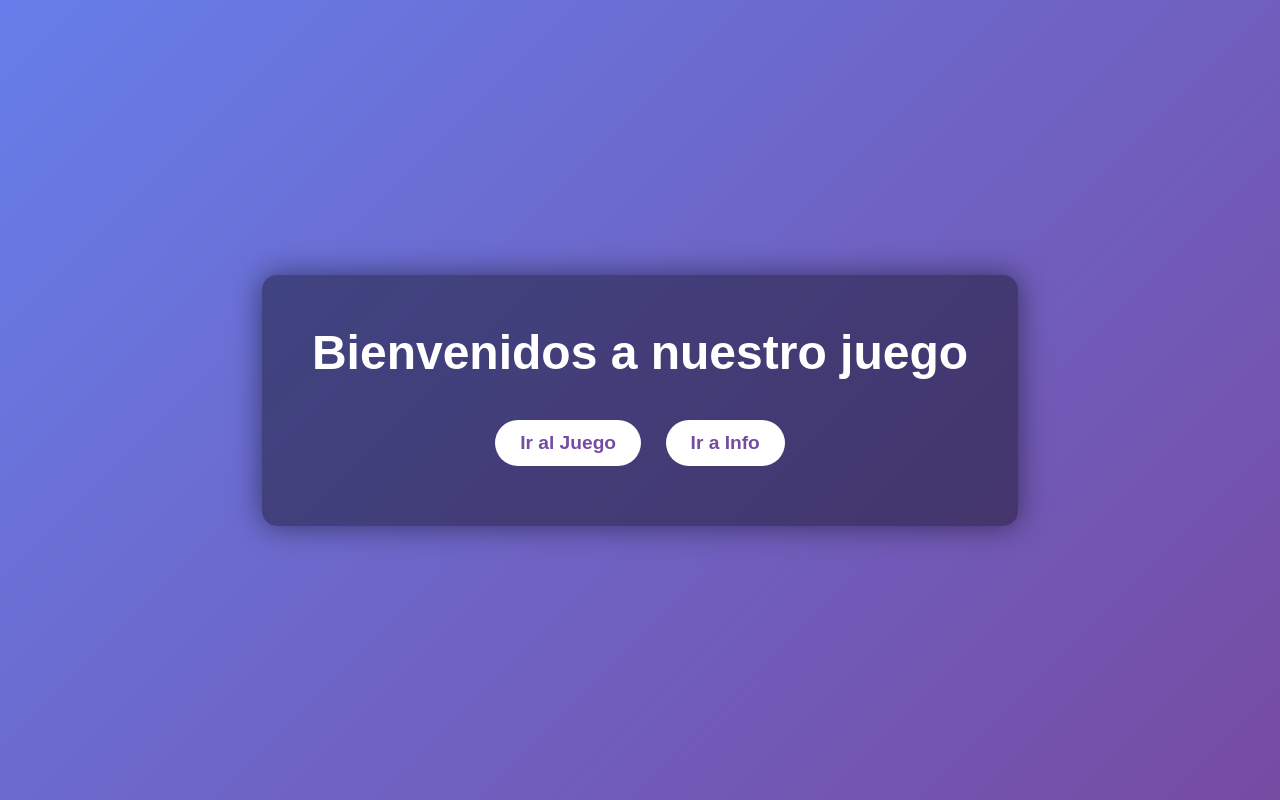
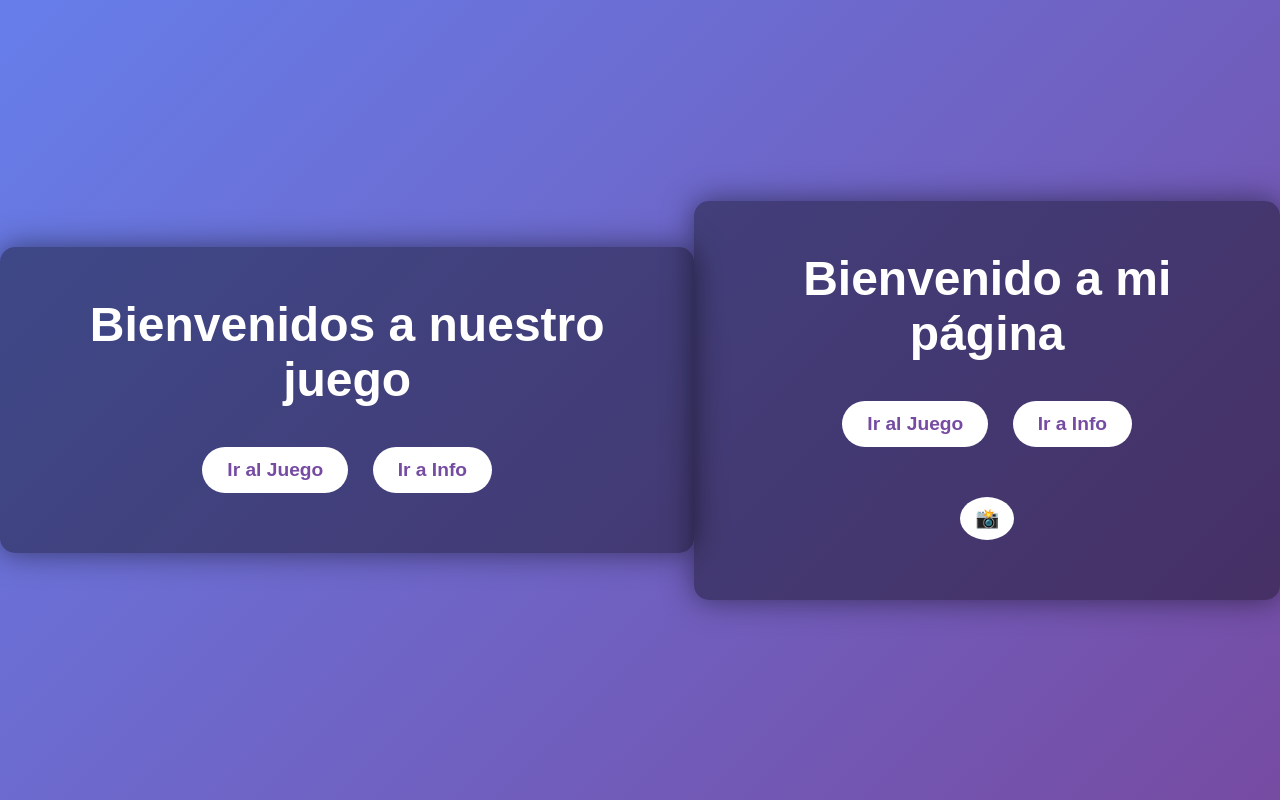
Before and after one commit to damrcp/damrcp.github.io, a plain HTML site: page index.html in a window 1280 px wide. Drawn offline with Linux system fonts and the light colour scheme.

Commit message:
Update index.html

```diff
--- a/index.html
+++ b/index.html
@@ -66,5 +66,19 @@
         <a href="https://damrcp.github.io/juego/" class="boton">Ir al Juego</a>
         <a href="https://damrcp.github.io/info/" class="boton">Ir a Info</a>
     </div>
+
+    <div class="container">
+    <h1>Bienvenido a mi página</h1>
+    <a href="https://damrcp.github.io/juego/" class="boton">Ir al Juego</a>
+    <a href="https://damrcp.github.io/info/" class="boton">Ir a Info</a>
+
+    <!-- Logo de Instagram -->
+    <div style="margin-top: 30px;">
+        <a href="#" class="boton" style="padding: 10px 15px; border-radius: 50%;">
+            📸
+        </a>
+    </div>
+</div>
+
 </body>
 </html>
```
